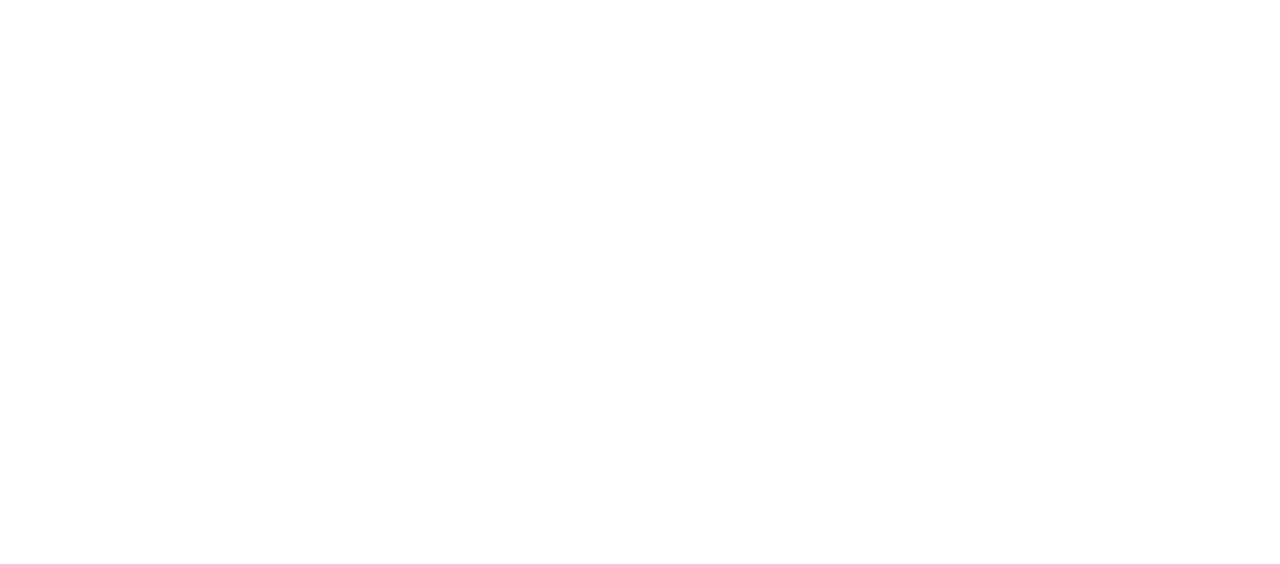
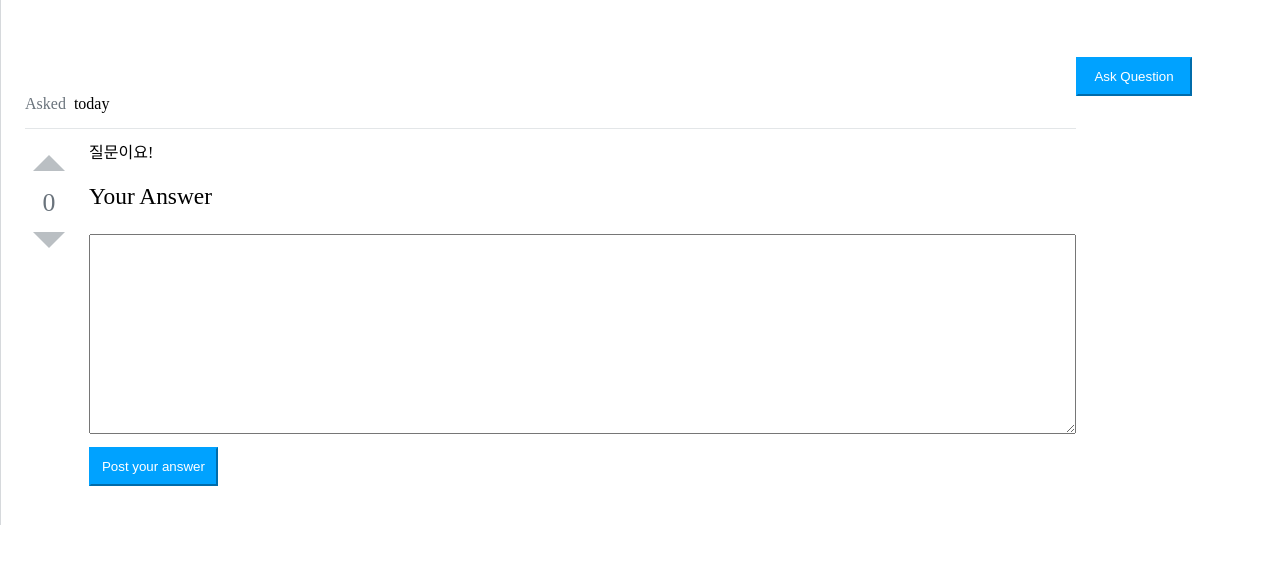
Before and after one commit to codestates-seb/seb43_pre_027, a React (Create React App) app in the folder client/: page / in a window 1280 px wide. Shown: the top 564 px of the page. Built offline with nearby package versions, Linux system fonts and the light colour scheme.

Commit message:
질문 상세페이지 추가

```diff
--- /dev/null
+++ b/client/src/App.css
@@ -0,0 +1,147 @@
+.question-main-wrapper {
+    max-width: 1100px;
+    width: calc(100% - 164px);
+    background-color: hsl(0, 0%, 100%);
+    border-radius: 0;
+    border: 1px solid hsl(210, 8%, 85%);
+    border-top-width: 0;
+    border-bottom-width: 0;
+    border-left-width: 1px;
+    border-right-width: 0;
+    padding: calc(24px*1);
+    box-sizing: border-box;
+}
+
+.question-header {
+    flex-flow: row nowrap;
+    justify-content: space-between;
+}
+
+.question-title {
+    overflow-wrap: break-word;
+}
+
+.title-name {
+    overflow-wrap: break-word;
+    font-size: 2.07692308rem;
+    margin-bottom: calc(8px*1);
+    flex: 1 auto;
+    line-height: 1.3;
+    margin: 0 0 1em;
+}
+
+.ask-button-wrapper {
+    margin-left: 100%;
+    display: inline-block;
+    position: relative;
+}
+
+.ask-button {
+    background-color: rgb(0, 162, 255);
+    border-color: rgb(0, 162, 255);
+    color: white;
+    width: 150%;
+    padding: 10px 10px;
+}
+
+.question-info {
+    display: flex;
+    padding-bottom: calc(8px*1);
+    margin-bottom: calc(16px*1);
+    flex-wrap: wrap;
+    border-color: hsl(210,8%,90%);
+    border-bottom-style: solid;
+    border-bottom-width: 1px;
+}
+
+.info-timeline {
+    white-space: nowrap;
+    margin-bottom: calc(8px*1);
+    margin-right: calc(16px*1);
+}
+
+.timeline-name {
+    color: hsl(210, 8%, 45%);
+    margin-right: calc(8px*1);
+}
+
+.question-layout {
+    display: grid;
+    grid-template-columns: max-content 1fr;
+}
+
+.question-layout-left {
+    width: auto;
+    padding-right: calc(16px*1);
+    vertical-align: top;
+    grid-column: 1;
+}
+
+.vote-group {
+    display: flex;
+    align-items: stretch;
+    justify-content: center;
+    flex-direction: column;
+    margin: calc((4px*1) / 2 * -1);
+    color: hsl(210, 8%, 75%);
+}
+
+.vote-up, .vote-down {
+    margin: calc((4px*1) / 2);
+    --_bu-baw: 0;
+    outline: initial;
+    cursor: pointer;
+    border: none;
+    background-color: white;
+}
+
+.vote-total {
+    margin: calc((4px*1) / 2);
+    display: flex;
+    font-size: 1.61538462rem;
+    align-items: center;
+    flex-direction: column;
+    color: hsl(210, 8%, 45%);
+    box-sizing: inherit;
+}
+
+.answer-title {
+    font-weight: 400;
+    padding-top: 20px;
+    font-size: 1.46153846rem;
+    line-height: 1.3;
+    margin: 0 0 1em;
+}
+
+.int {
+    width: 100%;
+    height: 200px;
+    font-size: 1.15384615rem;
+    tab-size: 4;
+    padding: 10px;
+    margin: -1px 0 0;
+}
+
+.answer-submit {
+    padding: 10px 0 15px 0;
+    clear: both;
+    display: flex;
+    margin-top: 0;
+    margin-bottom: 0;
+    margin: calc((4px*1) / 2 * -1);
+}
+
+.answer-btu {
+    margin-top: 0;
+    margin-bottom: 0;
+    margin: calc((4px*1) / 2);
+    background-color: rgb(0, 162, 255);
+    border-color: rgb(0, 162, 255);
+    color: white;
+    width: 13%;
+    padding: 10px 10px;
+}
+
+.question-body {
+    width: 100%;
+}
--- a/client/src/App.js
+++ b/client/src/App.js
@@ -1,17 +1,22 @@
 import { createGlobalStyle } from 'styled-components';
 import { reset } from 'styled-reset';
+import QuestionsDetail from './Pages/QuestionsDetail';
 
 const GlobalStyles = createGlobalStyle`
   ${reset}
-    body {
-        background-color: white;
-    }
+  * {
+    box-sizing:border-box;
+  }
+  body {
+    background-color: white;
+  }
 `;
 
 function App() {
   return (
     <div>
       <GlobalStyles />
+      <QuestionsDetail />
     </div>
   );
 }
--- /dev/null
+++ b/client/src/Components/AnswerCreate.js
@@ -0,0 +1,23 @@
+import { useState } from 'react';
+
+function AnswerCreate() {
+  return (
+    <dev className="answer-wrapper">
+      <h2 className="answer-title">Your Answer</h2>
+      <div className="answer-form">
+        <form>
+          <span className="ps_box">
+            <textarea className="int" />
+          </span>
+        </form>
+      </div>
+      <div className="answer-submit">
+        <button className="answer-btu" type="button">
+          Post your answer
+        </button>
+      </div>
+    </dev>
+  );
+}
+
+export default AnswerCreate;
--- /dev/null
+++ b/client/src/Pages/QuestionsDetail.js
@@ -0,0 +1,81 @@
+import React, { useState } from 'react';
+import AnswerCreate from '../Components/AnswerCreate';
+import '../App.css';
+
+function QuestionsDetail() {
+  const [answerScore, setAnswerScore] = useState(0);
+  const handleAskQuestion = () => {
+    // 질문하기 경로 입력
+  };
+
+  const handleUpVote = () => {
+    setAnswerScore(answerScore + 1);
+  };
+
+  const handleDownVote = () => {
+    setAnswerScore(answerScore - 1);
+  };
+
+  const totalScore = answerScore;
+  const totalVotes = Math.max(answerScore, 0) + Math.max(-answerScore, 0);
+
+  return (
+    <div className="question-main-wrapper">
+      <div className="question-header">
+        <div className="question-title">
+          <h1 className="title-name">{/*{title}*/}</h1>
+          <div className="ask-button-wrapper">
+            <button className="ask-button" onClick={handleAskQuestion}>
+              Ask Question
+            </button>
+          </div>
+        </div>
+      </div>
+      <div className="question-info">
+        <div className="info-timeline">
+          <span className="timeline-name">Asked</span>
+          <span>today{/*게시글작성시간*/}</span>
+        </div>
+      </div>
+      <div className="question-layout">
+        <div className="question-layout-left">
+          <div className="vote-group">
+            <button className="vote-up" onClick={handleUpVote}>
+              <svg
+                aria-hidden="true"
+                className="svg-icon-up"
+                width="36"
+                height="36"
+                viewBox="0 0 36 36"
+                fill={/*score > 0 ? '#FFB41E' :*/ '#BABFC3'}
+              >
+                <path d="M2 25h32L18 9 2 25Z"></path>
+              </svg>
+            </button>
+            <div className="vote-total">{/*좋아요 총 개수*/}0</div>
+            <button className="vote-down" onClick={handleDownVote}>
+              <svg
+                aria-hidden="true"
+                className="svg-icon-down"
+                width="36"
+                height="36"
+                viewBox="0 0 36 36"
+                fill={/*score < 0 ? '#FF4F4F' :*/ '#BABFC3'}
+              >
+                <path d="M2 11h32L18 27 2 11Z"></path>
+              </svg>
+            </button>
+          </div>
+        </div>
+        <div className="question-layout-rigth">
+          <div className="question-body">질문이요!{/*질문 내용*/}</div>
+          <div className="question-answer">
+            <AnswerCreate />
+          </div>
+        </div>
+      </div>
+    </div>
+  );
+}
+
+export default QuestionsDetail;
```
Also changed, not shown: client/src/Components/AnswerItem.js (added, +46 -0 lines), client/src/Components/AnswerList.js (added, +8 -0 lines), client/.eslintrc.json, client/.prettierrc.json.
